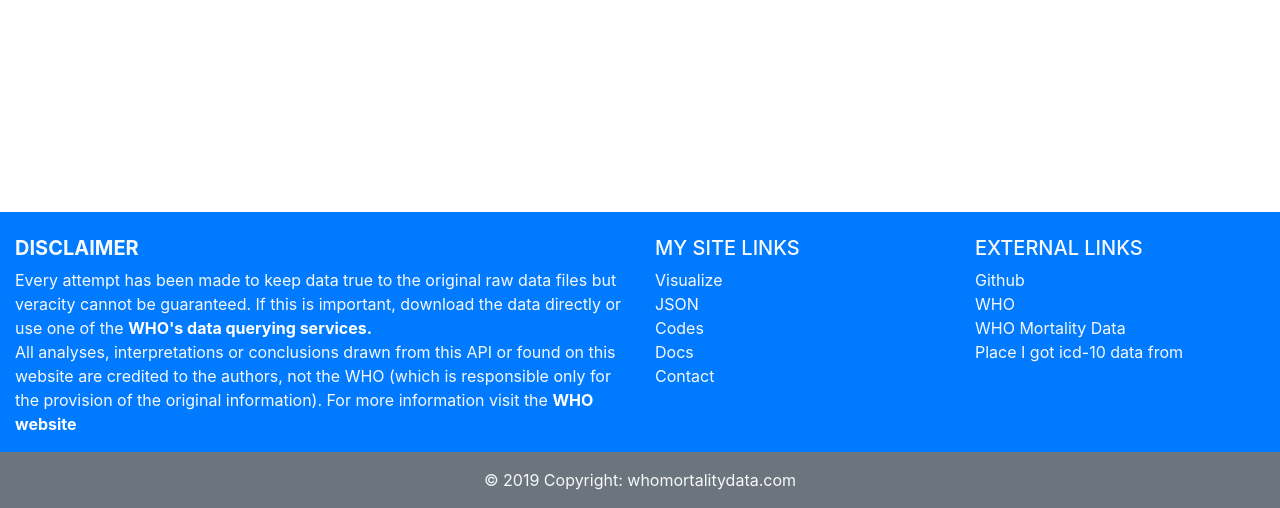
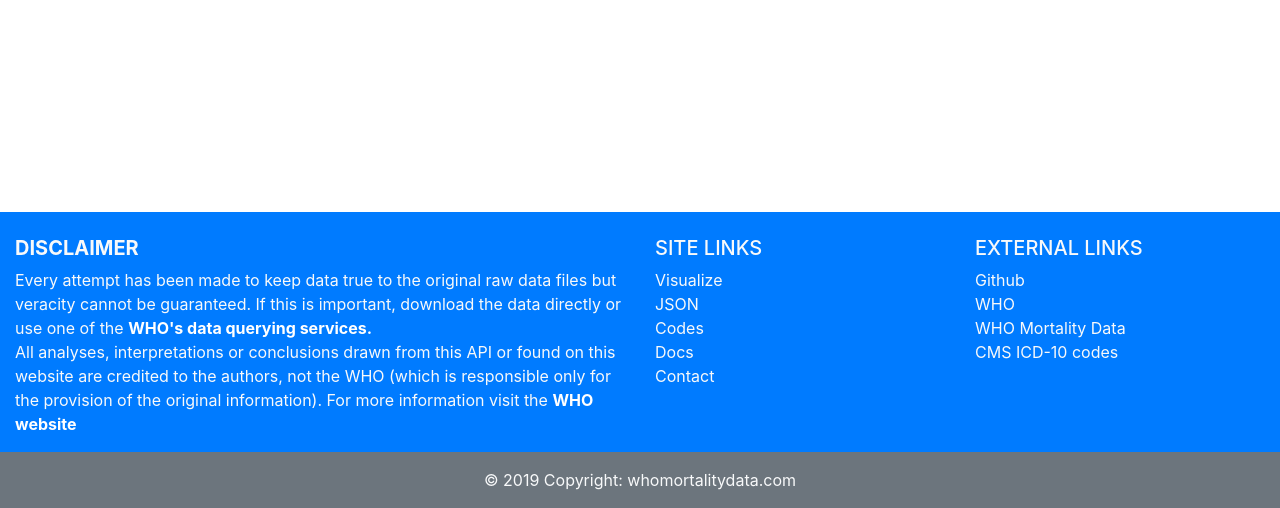
Before and after one commit to dancingCamel/WHO-Mortality-Data-API, a Python web app: template templates/codes.html in a window 1280 px wide. Shown: the part 564-1072 px from the top of the page. Run offline with Jinja, Linux system fonts and the light colour scheme; the template is opened without the code that fills it, so the values that code supplies are empty; some libraries are stand-ins or nearby versions.

Commit message:
add links to footer. get api key from footer for requests

```diff
--- a/templates/base.html
+++ b/templates/base.html
@@ -99,22 +99,22 @@
                 <hr class="clearfix w-100 d-md-none pb-3">
 
                 <div class="col-md-3 mb-md-0 mb-3">
-                    <h5 class="text-uppercase">My site Links</h5>
+                    <h5 class="text-uppercase">Site Links</h5>
                     <ul class="list-unstyled">
                         <li>
-                            <a href="#!" class="text-light">Visualize</a>
+                            <a href="/visualize" class="text-light">Visualize</a>
                         </li>
                         <li>
-                            <a href="#!" class="text-light">JSON</a>
+                            <a href="/json" class="text-light">JSON</a>
                         </li>
                         <li>
-                            <a href="#!" class="text-light">Codes</a>
+                            <a href="/codes" class="text-light">Codes</a>
                         </li>
                         <li>
-                            <a href="#!" class="text-light">Docs</a>
+                            <a href="/docs" class="text-light">Docs</a>
                         </li>
                         <li>
-                            <a href="#!" class="text-light">Contact</a>
+                            <a href="/contact" class="text-light">Contact</a>
                         </li>
                     </ul>
                 </div>
@@ -123,16 +123,19 @@
                     <h5 class="text-uppercase">External Links</h5>
                     <ul class="list-unstyled">
                         <li>
-                            <a href="#!" class="text-light">Github</a>
+                            <a href="https://github.com/dancingCamel/WHO-Mortality-Data-API"
+                                class="text-light">Github</a>
                         </li>
                         <li>
-                            <a href="#!" class="text-light">WHO</a>
+                            <a href="https://www.who.int/" class="text-light">WHO</a>
                         </li>
                         <li>
-                            <a href="#!" class="text-light">WHO Mortality Data</a>
+                            <a href="https://www.who.int/healthinfo/mortality_data/en/" class="text-light">WHO Mortality
+                                Data</a>
                         </li>
                         <li>
-                            <a href="#!" class="text-light">Place I got icd-10 data from</a>
+                            <a href="https://www.cms.gov/Medicare/Coding/ICD10/2018-ICD-10-CM-and-GEMs"
+                                class="text-light">CMS ICD-10 codes</a>
                         </li>
                     </ul>
                 </div>
@@ -166,18 +169,6 @@
     {% block script %}
     {% endblock %}
 
-    <script>
-        // checking how to format JSON
-        // var result = $('#getMortalitySearchResult')
-        // var resultOriginal = JSON.parse(result.html())
-
-        // result.click(() => $('#test').html(JSON.stringify(resultOriginal, "\n", 4)));
-
-        // var obj = { "hello": "world", "Test": ["hello"] }
-
-        // document.body.innerHTML = "";
-        // document.body.appendChild(document.createTextNode(JSON.stringify(obj, null, 4)));
-    </script>
 </body>
 
 </html>
--- a/templates/codes.html
+++ b/templates/codes.html
@@ -131,16 +131,16 @@
         event.preventDefault();
 
         // check which type of endpoints to send requests to
-        searchTable = $('input[name="codeDataChoiceRadio"]:checked').data('table');
-        searchTerm = $('#codeSearchInput').val()
+        var searchTable = $('input[name="codeDataChoiceRadio"]:checked').data('table');
+        var searchTerm = $('#codeSearchInput').val()
 
         // generate url depending on endpoint choice, search term and endpoint type
-        api_url = "/api/" + searchTable + "-code/" + searchTerm
+        var api_url = "/api/" + searchTable + "-code/" + searchTerm
 
         $.ajax({
             url: api_url,
             dataType: "json",
-            headers: { "api_key": "WtZgT+CtWyqneNSh//J99+cYCKYBfMoSWbbmJkcshzFjnoOQ/N2LIQoOdgllcuC4g101na7LgSVDjXuerIhcgg==" },
+            headers: { "api_key": api_key },
             success: function (result) {
                 console.log(JSON.stringify(result, null, "\t"))
                 result = JSON.stringify(result, null, "\t")
@@ -160,15 +160,15 @@
     $(descSearchBtn).click(function () {
         event.preventDefault();
 
-        searchTable = $('input[name="codeDataChoiceRadio"]:checked').data('table');
-        searchTerm = $('#descSearchInput').val()
+        var searchTable = $('input[name="codeDataChoiceRadio"]:checked').data('table');
+        var searchTerm = $('#descSearchInput').val()
 
-        api_url = "/api/" + searchTable + "-desc/" + searchTerm
+        var api_url = "/api/" + searchTable + "-desc/" + searchTerm
 
         $.ajax({
             url: api_url,
             dataType: "json",
-            headers: { "api_key": "WtZgT+CtWyqneNSh//J99+cYCKYBfMoSWbbmJkcshzFjnoOQ/N2LIQoOdgllcuC4g101na7LgSVDjXuerIhcgg==" },
+            headers: { "api_key": api_key },
             success: function (result) {
                 console.log(JSON.stringify(result, null, "\t"))
                 result = JSON.stringify(result, null, "\t")
```
